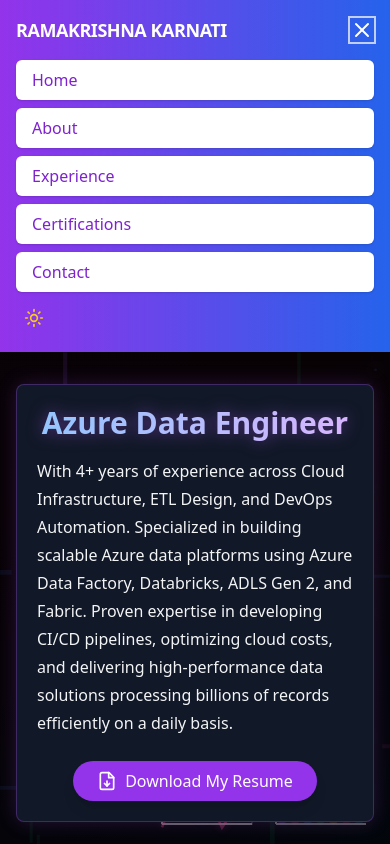
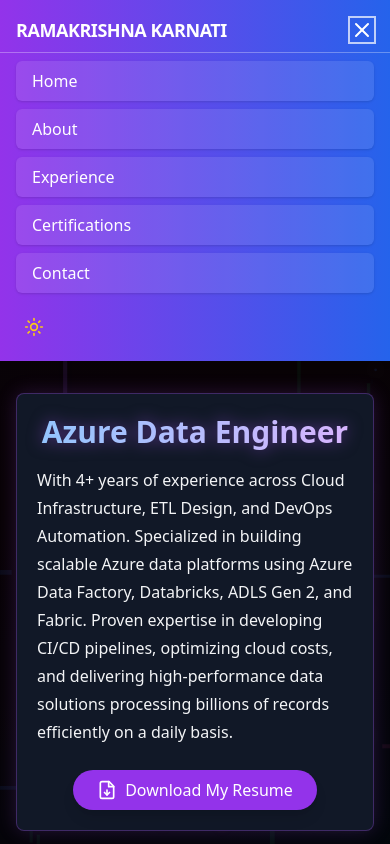
Before and after one commit to RamuK2001/RamuK2001.github.io, a React (Vite) app: page / in a window 390 px wide. Both pictures are taken after a click on the button "Open navigation menu". Shown: the top 844 px of the page. Built offline with nearby package versions, Linux system fonts and the light colour scheme.

Commit message:
updated navbar

```diff
--- a/src/components/Navbar.jsx
+++ b/src/components/Navbar.jsx
@@ -1,10 +1,22 @@
-import { useState } from 'react';
+import { useState, useEffect } from 'react';
 import { Menu, X } from 'lucide-react';
 import { Link } from 'react-router-dom';
 import ThemeToggle from './ThemeToggle';
 
 export default function Navbar() {
   const [isOpen, setIsOpen] = useState(false);
+  const [scrolled, setScrolled] = useState(false);
+
+  useEffect(() => {
+    const handleScroll = () => {
+      setScrolled(window.scrollY > 10);
+    };
+
+    window.addEventListener('scroll', handleScroll, { passive: true });
+    handleScroll();
+
+    return () => window.removeEventListener('scroll', handleScroll);
+  }, []);
 
   const navLinks = [
     { label: 'Home', to: '/' },
@@ -16,22 +28,36 @@
 
   return (
     <nav
-      className="relative z-50 bg-gradient-to-r from-purple-600 to-blue-600 py-4 text-white shadow-md"
+      className={`sticky top-0 z-50 py-4 shadow-md transition-colors duration-300 ${
+        scrolled ? 'bg-white/80 backdrop-blur-lg dark:bg-slate-900/80' : 'bg-gradient-to-r from-purple-600 to-blue-600'
+      }`}
       aria-label="Primary navigation"
     >
       <div className="mx-auto flex max-w-7xl items-center justify-between px-4 sm:px-6">
-        <h1 className="text-lg font-bold tracking-tight sm:text-2xl">
+        <h1
+          className={`text-lg font-bold tracking-tight sm:text-2xl transition-colors duration-300 ${
+            scrolled ? 'text-slate-900 dark:text-slate-50' : 'text-white'
+          }`}
+        >
           <Link to="/" onClick={() => setIsOpen(false)}>
             RAMAKRISHNA KARNATI
           </Link>
         </h1>
 
-        <div className="hidden items-center space-x-4 font-medium md:flex">
+        <div
+          className={`hidden items-center space-x-4 font-medium md:flex transition-colors duration-300 ${
+            scrolled ? 'text-slate-700 dark:text-slate-200' : 'text-white'
+          }`}
+        >
           {navLinks.map((link) => (
             <Link
               key={link.label}
               to={link.to}
-              className="rounded-md px-3 py-1 transition hover:bg-white hover:text-purple-700 focus:outline-none focus:ring-2 focus:ring-white/70"
+              className={`rounded-md px-3 py-1 transition-all duration-300 focus:outline-none focus:ring-2 ${
+                scrolled
+                  ? 'hover:text-purple-600 dark:hover:text-purple-400 focus:ring-purple-500'
+                  : 'hover:bg-white/20 focus:ring-white/70'
+              }`}
             >
               {link.label}
             </Link>
@@ -41,7 +67,11 @@
 
         <button
           type="button"
-          className="text-white focus:outline-none focus:ring-2 focus:ring-white/70 md:hidden"
+          className={`focus:outline-none focus:ring-2 md:hidden transition-colors duration-300 ${
+            scrolled
+              ? 'text-slate-800 dark:text-slate-200 focus:ring-purple-500'
+              : 'text-white focus:ring-white/70'
+          }`}
           onClick={() => setIsOpen(!isOpen)}
           aria-label={isOpen ? "Close navigation menu" : "Open navigation menu"}
           aria-expanded={isOpen}
@@ -56,18 +86,27 @@
       </div>
 
       {isOpen && (
-        <div id="mobile-navigation" className="mt-4 space-y-2 md:hidden">
+        <div
+          id="mobile-navigation"
+          className={`mt-2 space-y-2 border-t pt-2 md:hidden transition-colors duration-300 ${
+            scrolled ? 'border-gray-200/50 dark:border-gray-700/50' : 'border-white/30'
+          }`}
+        >
           {navLinks.map((link) => (
             <Link
               key={link.label}
               to={link.to}
               onClick={() => setIsOpen(false)}
-              className="mx-4 block rounded-md bg-white px-4 py-2 font-medium text-purple-700 shadow transition hover:bg-purple-100 focus:outline-none focus:ring-2 focus:ring-white/70"
+              className={`mx-4 block rounded-md px-4 py-2 font-medium shadow transition-all duration-300 focus:outline-none focus:ring-2 ${
+                scrolled
+                  ? 'bg-white/80 text-purple-700 hover:bg-purple-100 focus:ring-purple-500 dark:bg-slate-800/80 dark:text-purple-300 dark:hover:bg-slate-700'
+                  : 'bg-white/10 text-white hover:bg-white/20 focus:ring-white/70'
+              }`}
             >
               {link.label}
             </Link>
           ))}
-          <div className="mx-4 mt-2">
+          <div className="px-4 pt-2">
             <ThemeToggle />
           </div>
         </div>
```
Also changed, not shown: 4 other files (tests, documents, lock files or other folders).
